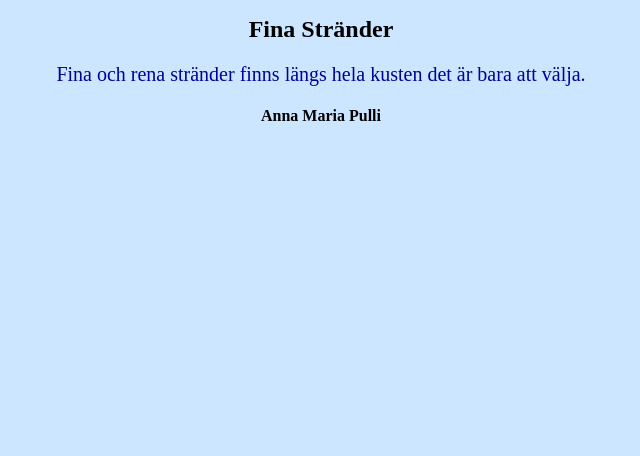
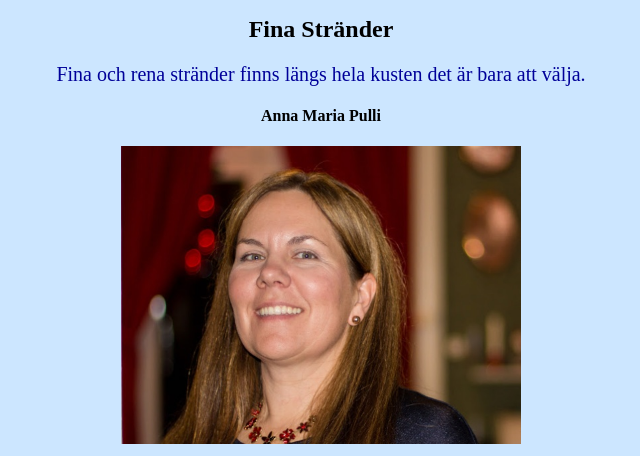
Before and after one commit to AnnaPulli/spanien-portfolio, a plain HTML site: page index.html in a window 1280 px wide. Shown: the part 1012-1468 px from the top of the page, without its empty margins (319-959 px from the left). Before the commit the page ends 1158 px from the top, so only its background shows below. Drawn offline with Linux system fonts and the light colour scheme.

Commit message:
Update index.html

```diff
--- a/index.html
+++ b/index.html
@@ -64,6 +64,7 @@ body {text-align:center;}
 </p>
 
 <h4>Anna Maria Pulli</h4>
+    <img src="Anna.png"/>
 
 
 
```
